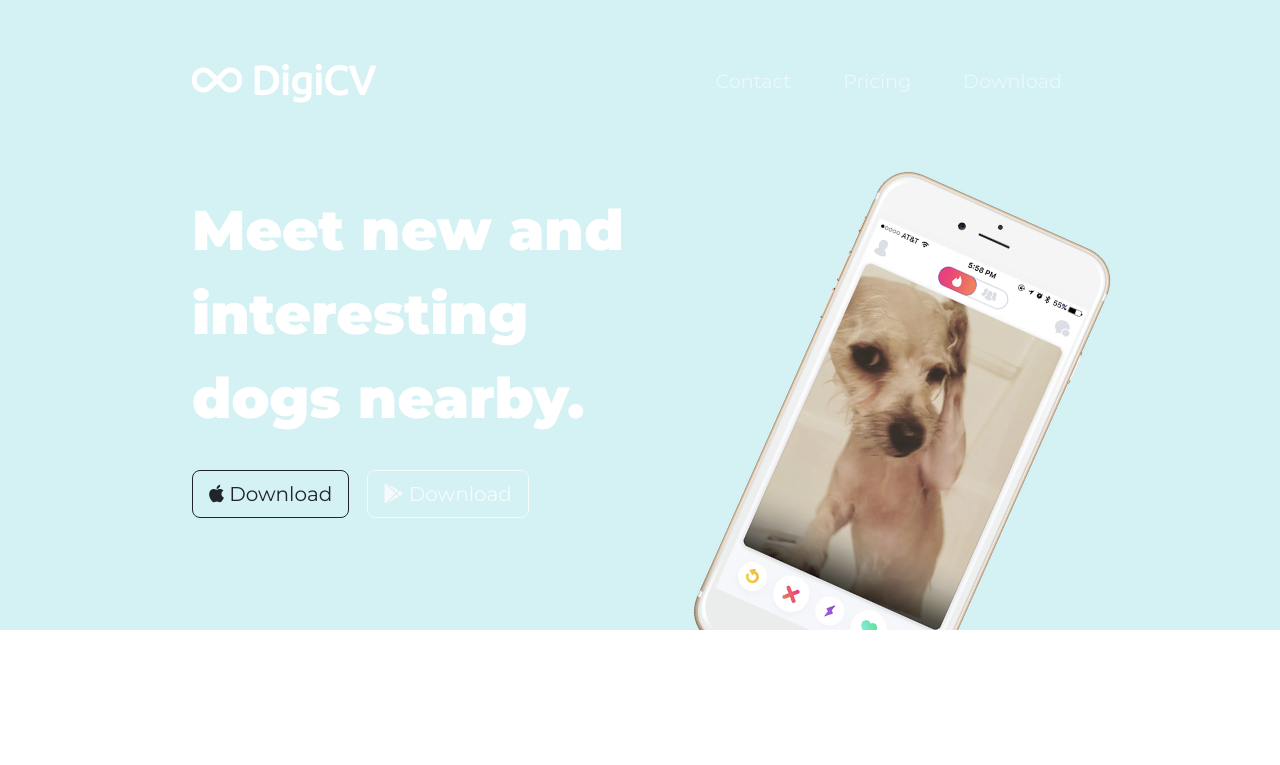
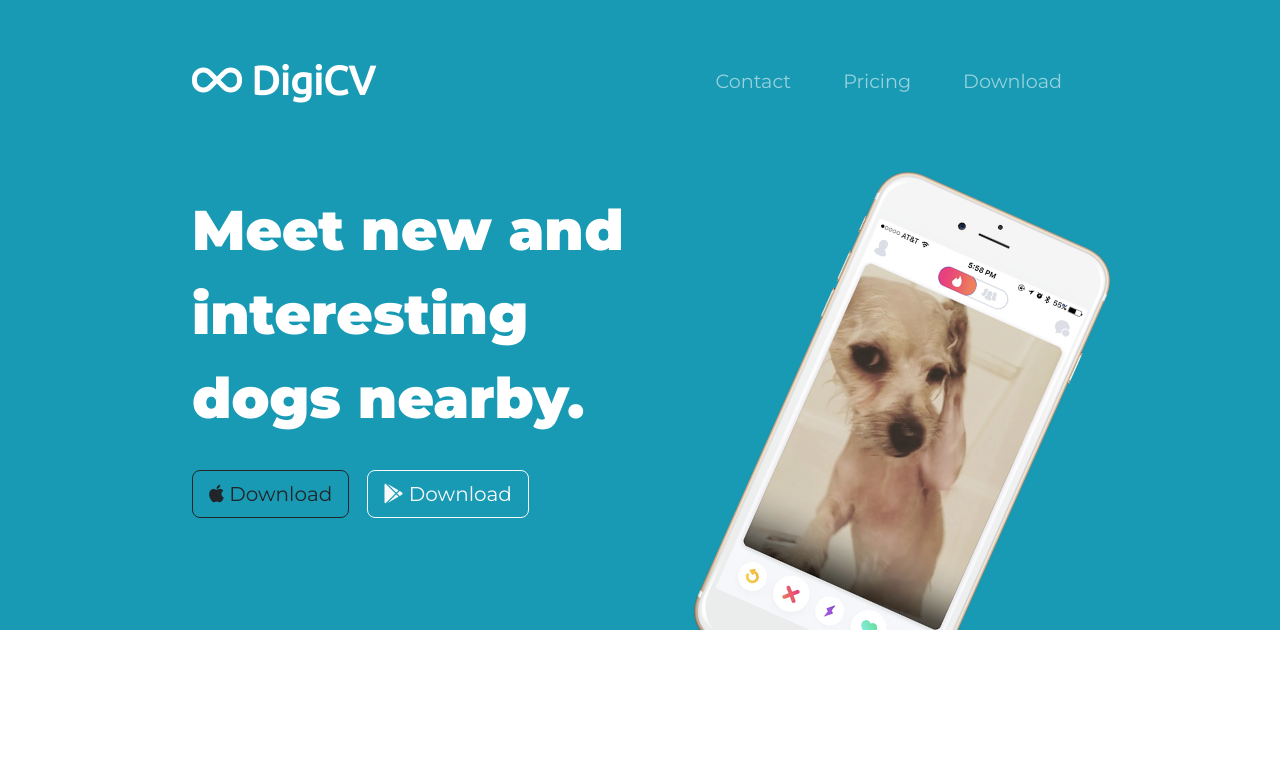
Before and after one commit to valiantlynx/tindog, a plain HTML site: page index.html in a window 1280 px wide. Shown: the top 765 px of the page. Drawn offline with nearby package versions, Linux system fonts and the light colour scheme.

Commit message:
Update styles.css

```diff
--- a/css/styles.css
+++ b/css/styles.css
@@ -28,7 +28,7 @@ p {
 /*classes's*/
 
 .colored_section {
-    --main-bg-color: #D4F1F4;
+    --main-bg-color: #189AB4;
     color: #fff;
 }
 
```
